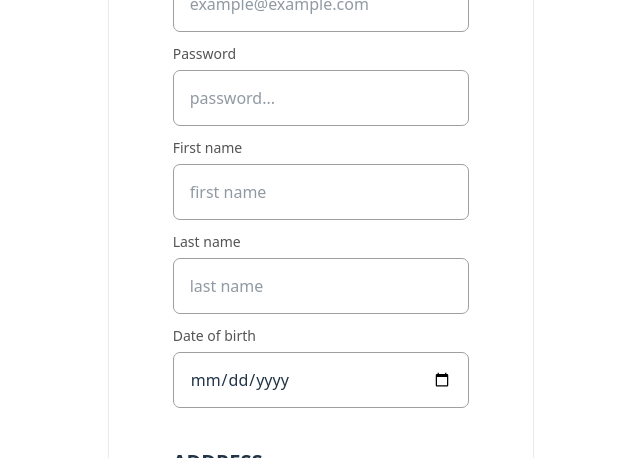
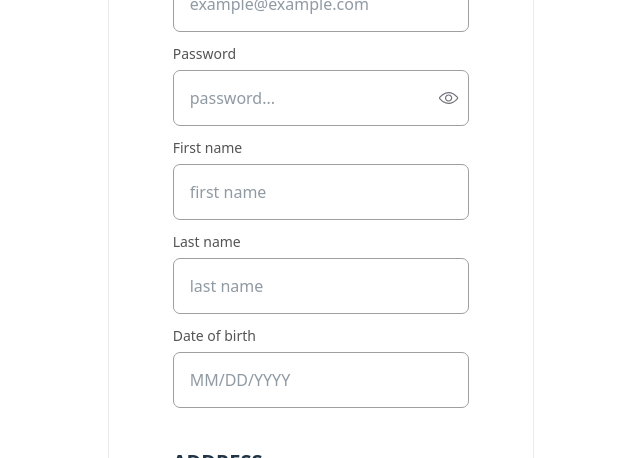
Before and after one commit to Belifegor/ecomm-app, a React (Vite) app: page /login in a window 1280 px wide. Shown: the part 181-639 px from the top of the page, without its empty margins (319-959 px from the left). Built offline with nearby package versions, Linux system fonts and the light colour scheme.

Commit message:
feat: adding show/ hide password function

```diff
--- a/src/components/inputField.tsx
+++ b/src/components/inputField.tsx
@@ -1,5 +1,7 @@
-import { JSX } from 'react';
+import { JSX, useState } from 'react';
 import { Path, FieldValues, UseFormRegister } from 'react-hook-form';
+import ShownIcon from '../assets/icons/eye-on.svg?react';
+import NotShownIcon from '../assets/icons/eye-off.svg?react';
 
 type InputFieldProps<T extends FieldValues> = {
   label: string;
@@ -16,18 +18,44 @@ export function InputField<T extends FieldValues>({
   placeholder,
   register,
 }: InputFieldProps<T>): JSX.Element {
-  console.log();
+  const [isShownPassword, setShowPassword] = useState(false);
+  const isPassword: boolean = type === 'password';
+  const inputType: string = isPassword && isShownPassword ? 'text' : 'password';
+
   return (
     <div className="flex flex-col mt-1.5">
       <label className="text-left text-sm leading-8 text-[#545454]">
         {label}
       </label>
-      <input
-        type={type}
-        className="border border-[#9F9F9F] h-14 rounded-[7px] p-4 hover:cursor-pointer"
-        {...register(name)}
-        placeholder={placeholder}
-      />
+      <div className="relative w-full">
+        <input
+          type={inputType}
+          className="border border-[#9F9F9F] w-full h-14 rounded-[7px] p-4 hover:cursor-pointer"
+          {...register(name)}
+          placeholder={placeholder}
+        />
+        {isPassword && (
+          <button
+            type="button"
+            onClick={() => setShowPassword((val) => !val)}
+            className="absolute top-1/2 right-2.5 transform -translate-y-1/2 focus:outline-none "
+          >
+            {isShownPassword ? (
+              <NotShownIcon
+                className="h-5 w-5 focus:outline-none"
+                focusable="false"
+                tabIndex={-1}
+              />
+            ) : (
+              <ShownIcon
+                className="h-5 w-5 focus:outline-none"
+                focusable="false"
+                tabIndex={-1}
+              />
+            )}
+          </button>
+        )}
+      </div>
     </div>
   );
 }
```
Also changed, not shown: src/assets/icons/eye-off.svg (added), src/assets/icons/eye-on.svg (added).
